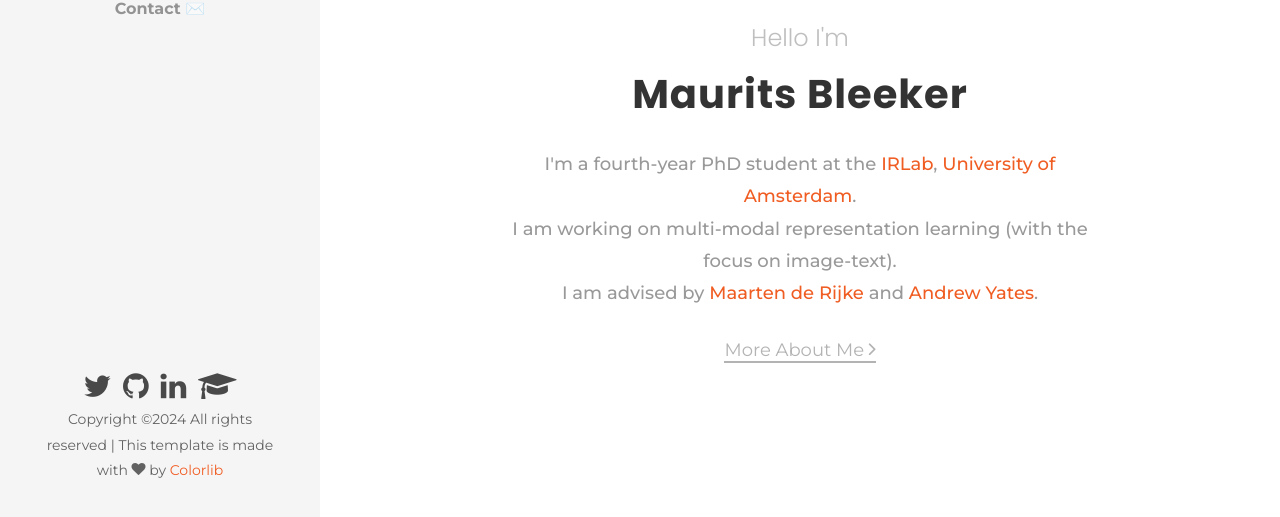
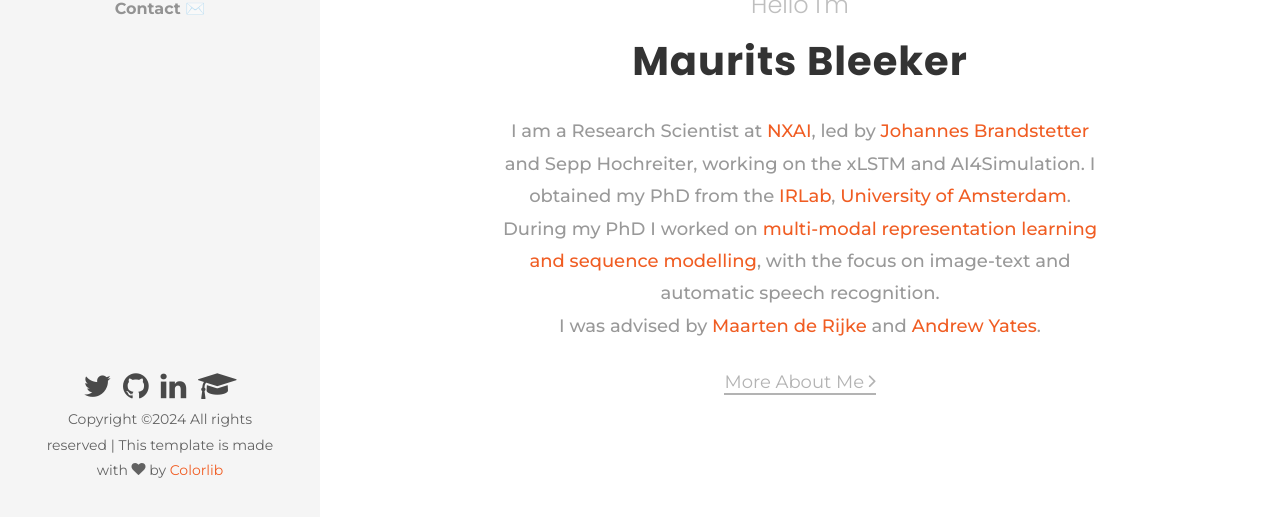
Before and after one commit to MauritsBleeker/mauritsbleeker.github.io, a Jekyll site: the page built from index.md, in a window 1280 px wide, cut to the strip 361-878 px from the top of the page. Built offline with Jekyll 4.4.1, drawn with Linux system fonts in a browser that asks for light colours; some web fonts are replaced.

Commit message:
updated website

```diff
--- a/_layouts/home.html
+++ b/_layouts/home.html
@@ -13,9 +13,11 @@
                     <div class="desc">
                         <h2 class="subheading">Hello I'm</h2>
                         <h1 class="mb-4">Maurits Bleeker</h1>
-                        <p class="mb-4">I'm a fourth-year PhD student at the <a href="https://irlab.science.uva.nl">IRLab</a>, <a href="https://www.uva.nl">University of Amsterdam</a>.
-                            </br> I am working on multi-modal representation learning (with the focus on image-text).
-                            </br> I am advised by <a href="https://staff.fnwi.uva.nl/m.derijke/">Maarten de Rijke</a> and <a href="https://andrewyates.net">Andrew Yates</a>.</p>
+                        <p class="mb-4">
+                            I am a Research Scientist at <a href="https://www.nx-ai.com">NXAI</a>, led by <a href="https://brandstetter-johannes.github.io">Johannes Brandstetter</a> and Sepp Hochreiter, working on the xLSTM and AI4Simulation.
+                            I obtained my PhD from the <a href="https://irlab.science.uva.nl">IRLab</a>, <a href="https://www.uva.nl">University of Amsterdam</a>.
+                            </br> During my PhD I worked on <a href="https://dare.uva.nl/search?identifier=c978c2cb-08af-4cec-9f35-cf175b219f73">multi-modal representation learning and sequence modelling</a>, with the focus on image-text and automatic speech recognition.
+                            </br> I was advised by <a href="https://staff.fnwi.uva.nl/m.derijke/">Maarten de Rijke</a> and <a href="https://andrewyates.net">Andrew Yates</a>.</p>
                         <p><a href="about.html" class="btn-custom">More About Me <span class="ion-ios-arrow-forward"></span></a></p>
                     </div>
                 </div>
```
Also changed, not shown: _layouts/about.html (+6 -1 lines).
